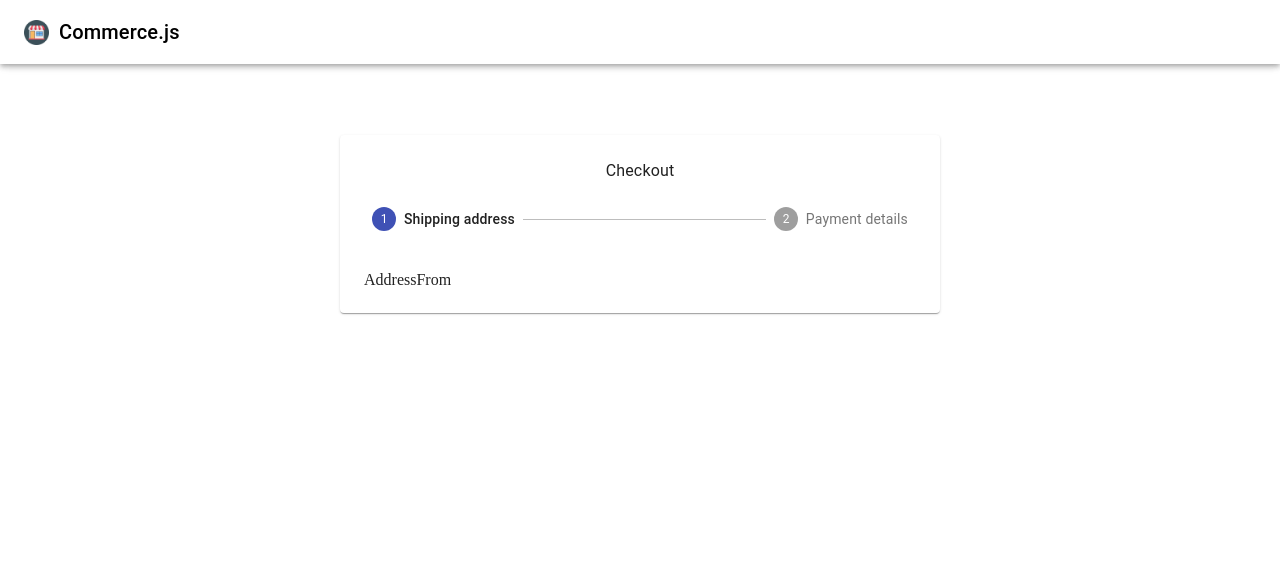
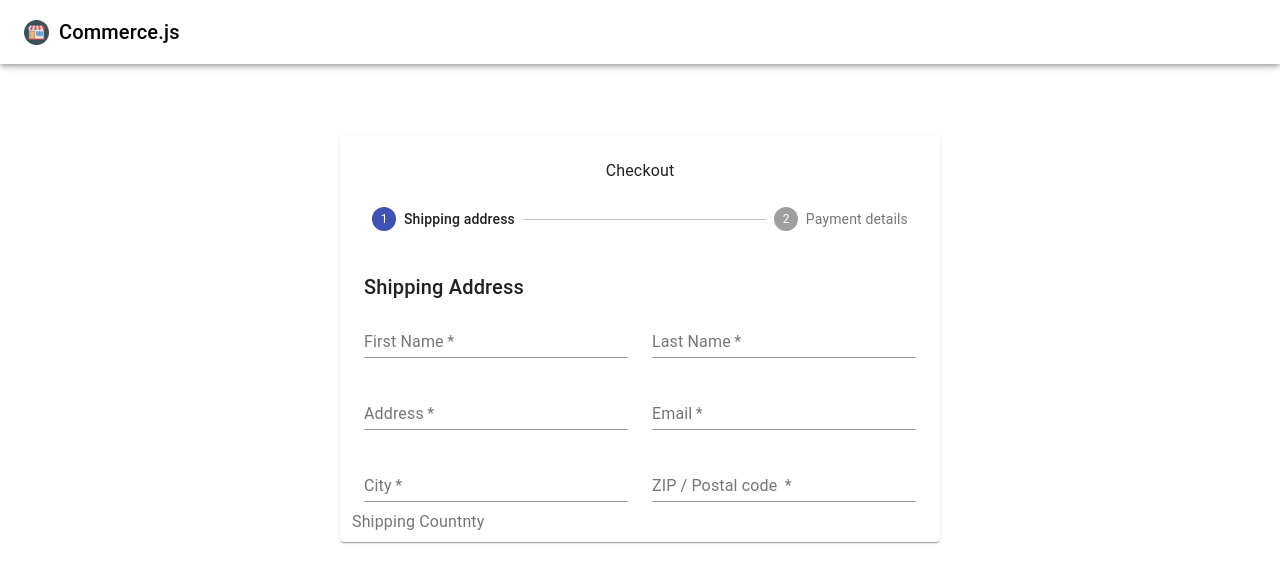
Before and after one commit to KasunHasanga/react-e-commerce, a React (Create React App) app: page /checkout in a window 1280 px wide. Shown: the top 582 px of the page. Built offline with nearby package versions, Linux system fonts and the light colour scheme; no server answers.

Commit message:
downgrade react-form-hook and add address form

```diff
--- a/package.json
+++ b/package.json
@@ -13,7 +13,7 @@
     "@testing-library/user-event": "^12.1.10",
     "react": "^17.0.2",
     "react-dom": "^17.0.2",
-    "react-hook-form": "^7.10.1",
+    "react-hook-form": "^6.11.5",
     "react-router-dom": "^5.2.0",
     "react-scripts": "4.0.3",
     "web-vitals": "^1.0.1"
--- a/src/Componets/CheckoutForm/AddressFrom.jsx
+++ b/src/Componets/CheckoutForm/AddressFrom.jsx
@@ -1,12 +1,31 @@
 import React from 'react';
 import {InputLabel,Select,MenuItem,Button,Grid,Typography} from "@material-ui/core";
-import {useForm,FormProvider} from 'react-hook-form'
+import {useForm,FormProvider} from 'react-hook-form';
+import FormInput from './CustomeTextFeild';
 
 const AddressFrom = () => {
+    const methods=useForm();
     return (
-        <div>
-            AddressFrom
-        </div>
+        <>
+             <Typography variant="h6" gutterBottom>Shipping Address</Typography>
+             <FormProvider {...methods}>
+                 <form onSubmit=''>
+                     <Grid container spacing={3}>
+                         <FormInput required name='firstName' label="First Name"/>
+                         <FormInput required name='lastName' label="Last Name"/>
+                         <FormInput required name='address1' label="Address"/>
+                         <FormInput required name='email' label="Email"/>
+                         <FormInput required name='city' label="City"/>
+                         <FormInput required name='zip' label="ZIP / Postal code "/>
+                         <Grid>
+                            <InputLabel>Shipping Countnty</InputLabel>
+
+                        </Grid>
+                     </Grid>
+                 </form>
+
+             </FormProvider>
+        </>
     )
 }
 
--- /dev/null
+++ b/src/Componets/CheckoutForm/CustomeTextFeild.jsx
@@ -0,0 +1,24 @@
+import React from 'react';
+import { useFormContext, Controller } from 'react-hook-form';
+import { TextField, Grid } from '@material-ui/core';
+
+function FormInput({ name, label, required }) {
+  const { control } = useFormContext();
+  const isError = false;
+
+  return (
+    <Grid item xs={12} sm={6}>
+      <Controller
+        as={TextField}
+        name={name}
+        control={control}
+        label={label}
+        fullWidth
+        required={required}
+        error={isError}
+      />
+    </Grid>
+  );
+}
+
+export default FormInput;
```
Also changed, not shown: 2 other files (tests, documents, lock files or other folders).
